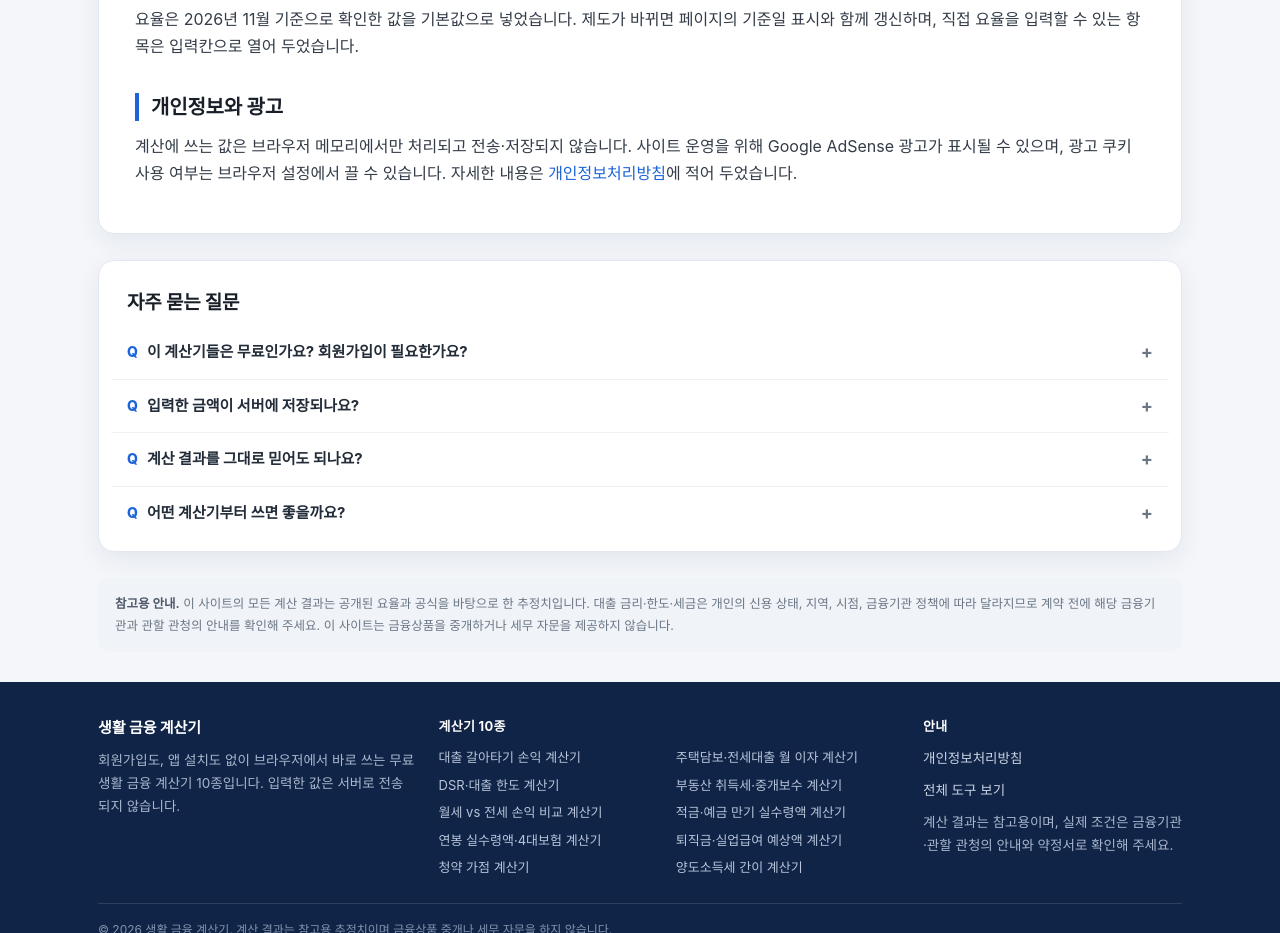
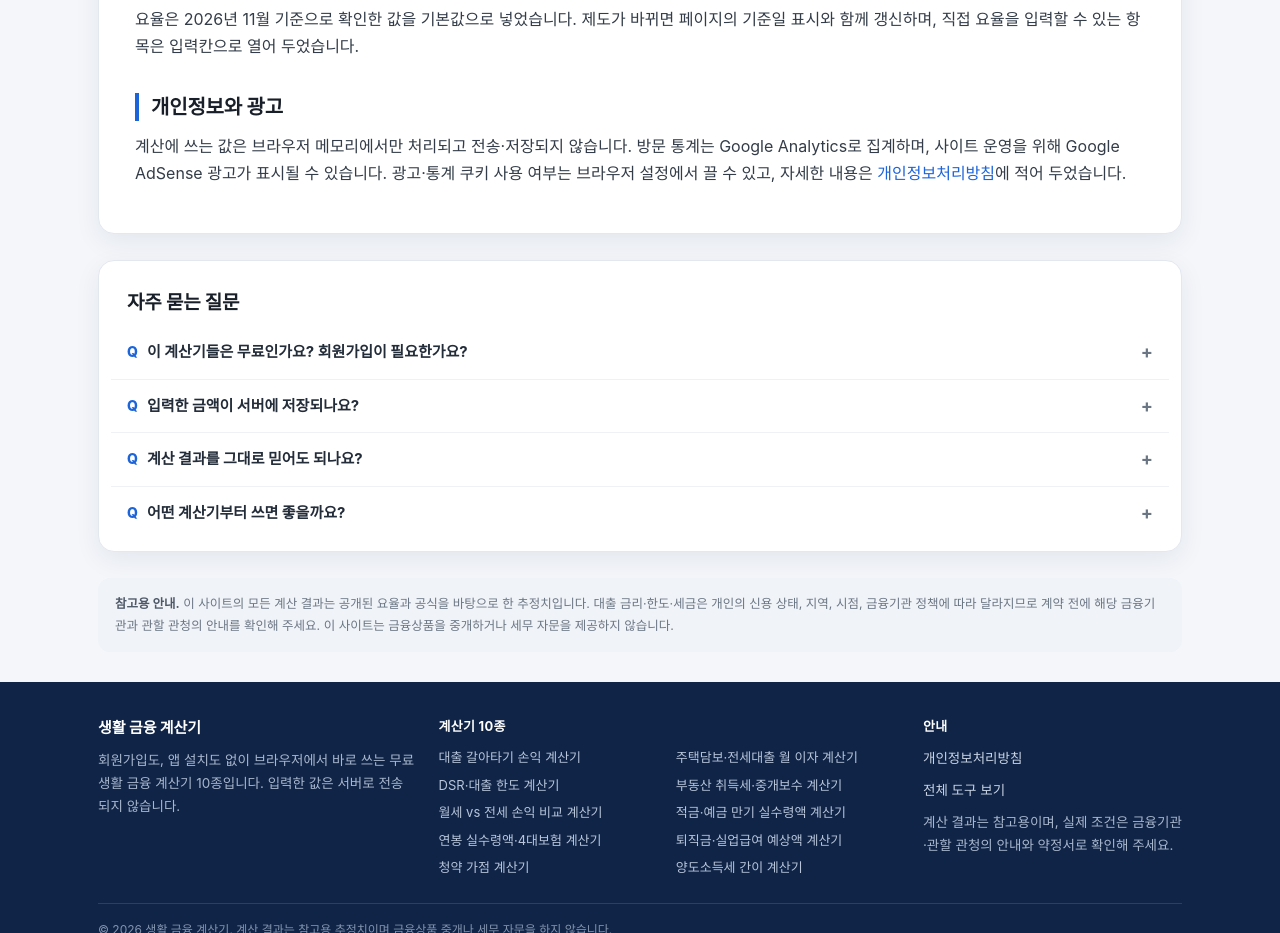
Before and after one commit to dscookie-0422/dscookie-0422.github.io, a plain HTML site: page index.html in a window 1280 px wide. Shown: the part 1920-2853 px from the top of the page. Drawn offline with Linux system fonts and the light colour scheme.

Commit message:
Mention analytics cookies in homepage privacy note

```diff
--- a/index.html
+++ b/index.html
@@ -208,7 +208,7 @@
       <p>요율은 2026년 11월 기준으로 확인한 값을 기본값으로 넣었습니다. 제도가 바뀌면 페이지의 기준일 표시와 함께 갱신하며, 직접 요율을 입력할 수 있는 항목은 입력칸으로 열어 두었습니다.</p>
 
       <h2>개인정보와 광고</h2>
-      <p>계산에 쓰는 값은 브라우저 메모리에서만 처리되고 전송·저장되지 않습니다. 사이트 운영을 위해 Google AdSense 광고가 표시될 수 있으며, 광고 쿠키 사용 여부는 브라우저 설정에서 끌 수 있습니다. 자세한 내용은 <a href="privacy.html">개인정보처리방침</a>에 적어 두었습니다.</p>
+      <p>계산에 쓰는 값은 브라우저 메모리에서만 처리되고 전송·저장되지 않습니다. 방문 통계는 Google Analytics로 집계하며, 사이트 운영을 위해 Google AdSense 광고가 표시될 수 있습니다. 광고·통계 쿠키 사용 여부는 브라우저 설정에서 끌 수 있고, 자세한 내용은 <a href="privacy.html">개인정보처리방침</a>에 적어 두었습니다.</p>
     </section>
 
     <section class="faq">
```
